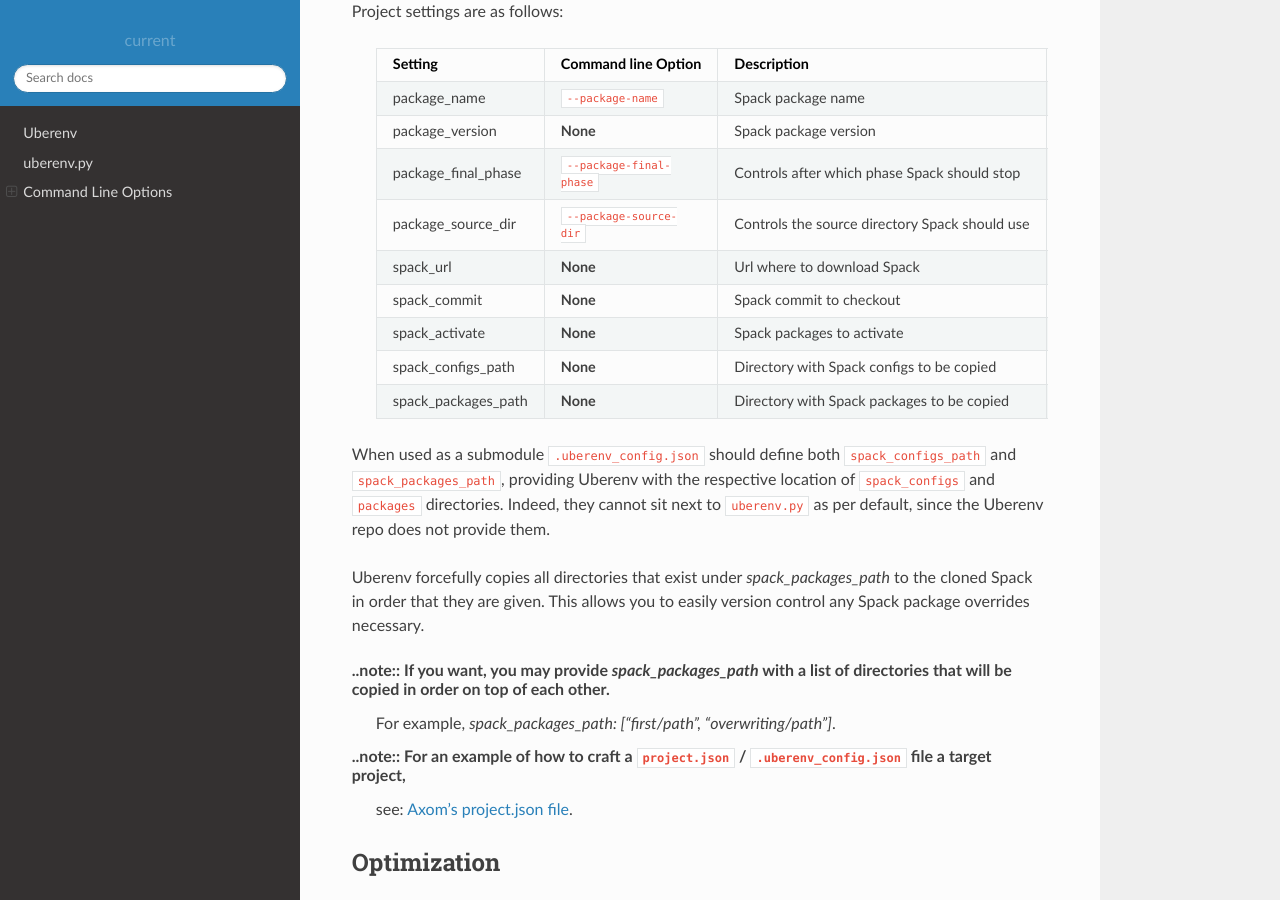
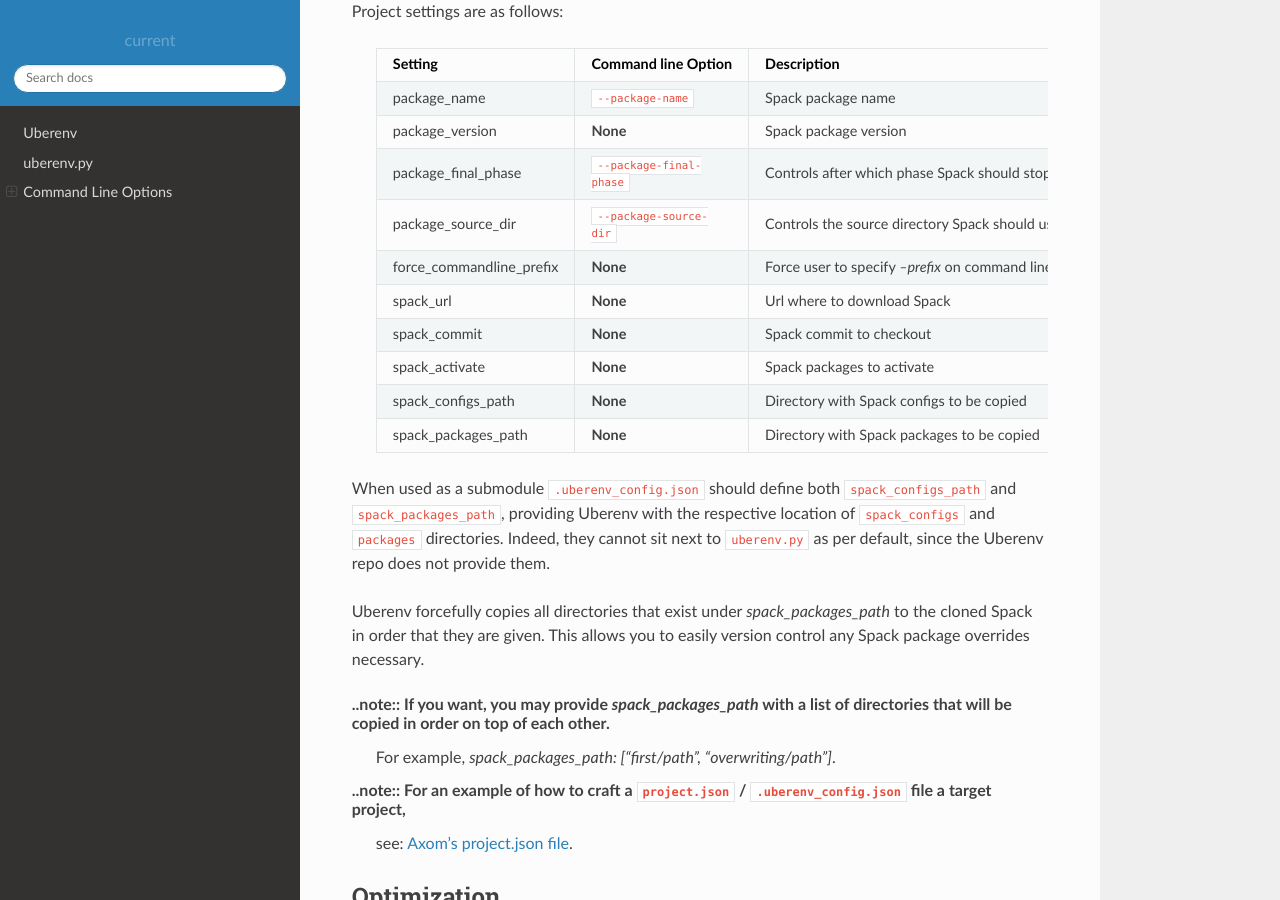
Before and after one commit to LLNL/uberenv, a Sphinx documentation site: the page built from docs/sphinx/index.rst, in a window 1280 px wide and 900 px high, scrolled down 3012 px. Built offline with Sphinx 7.4.7 and the Read the Docs theme 2.0.0, drawn with Linux system fonts in a browser that asks for light colours.

Commit message:
clarify option

```diff
--- a/docs/sphinx/index.rst
+++ b/docs/sphinx/index.rst
@@ -177,19 +177,20 @@ is found in the in the following order:
 
 Project settings are as follows:
 
- ====================== ========================== =============================================== =======================================
-  Setting               Command line Option        Description                                     Default
- ====================== ========================== =============================================== =======================================
-  package_name          ``--package-name``         Spack package name                              **None**
-  package_version       **None**                   Spack package version                           **None**
-  package_final_phase   ``--package-final-phase``  Controls after which phase Spack should stop    **None**
-  package_source_dir    ``--package-source-dir``   Controls the source directory Spack should use  **None**
-  spack_url             **None**                   Url where to download Spack                     ``https://github.com/spack/spack.git``
-  spack_commit          **None**                   Spack commit to checkout                        **None**
-  spack_activate        **None**                   Spack packages to activate                      **None**
-  spack_configs_path    **None**                   Directory with Spack configs to be copied       ``spack_configs``
-  spack_packages_path   **None**                   Directory with Spack packages to be copied      ``packages``
- ====================== ========================== =============================================== =======================================
+ ========================= ========================== ================================================ =======================================
+  Setting                  Command line Option        Description                                      Default
+ ========================= ========================== ================================================ =======================================
+  package_name             ``--package-name``         Spack package name                               **None**
+  package_version          **None**                   Spack package version                            **None**
+  package_final_phase      ``--package-final-phase``  Controls after which phase Spack should stop     **None**
+  package_source_dir       ``--package-source-dir``   Controls the source directory Spack should use   **None**
+  force_commandline_prefix **None**                   Force user to specify `--prefix` on command line ``False``
+  spack_url                **None**                   Url where to download Spack                      ``https://github.com/spack/spack.git``
+  spack_commit             **None**                   Spack commit to checkout                         **None**
+  spack_activate           **None**                   Spack packages to activate                       **None**
+  spack_configs_path       **None**                   Directory with Spack configs to be copied        ``spack_configs``
+  spack_packages_path      **None**                   Directory with Spack packages to be copied       ``packages``
+ ========================= ========================== ================================================ =======================================
 
 When used as a submodule ``.uberenv_config.json`` should define both ``spack_configs_path`` and ``spack_packages_path``,
 providing Uberenv with the respective location of ``spack_configs`` and ``packages`` directories. Indeed, they cannot sit next to
```
Also changed, not shown: RELEASE-NOTES.md (+3 -1 lines).
